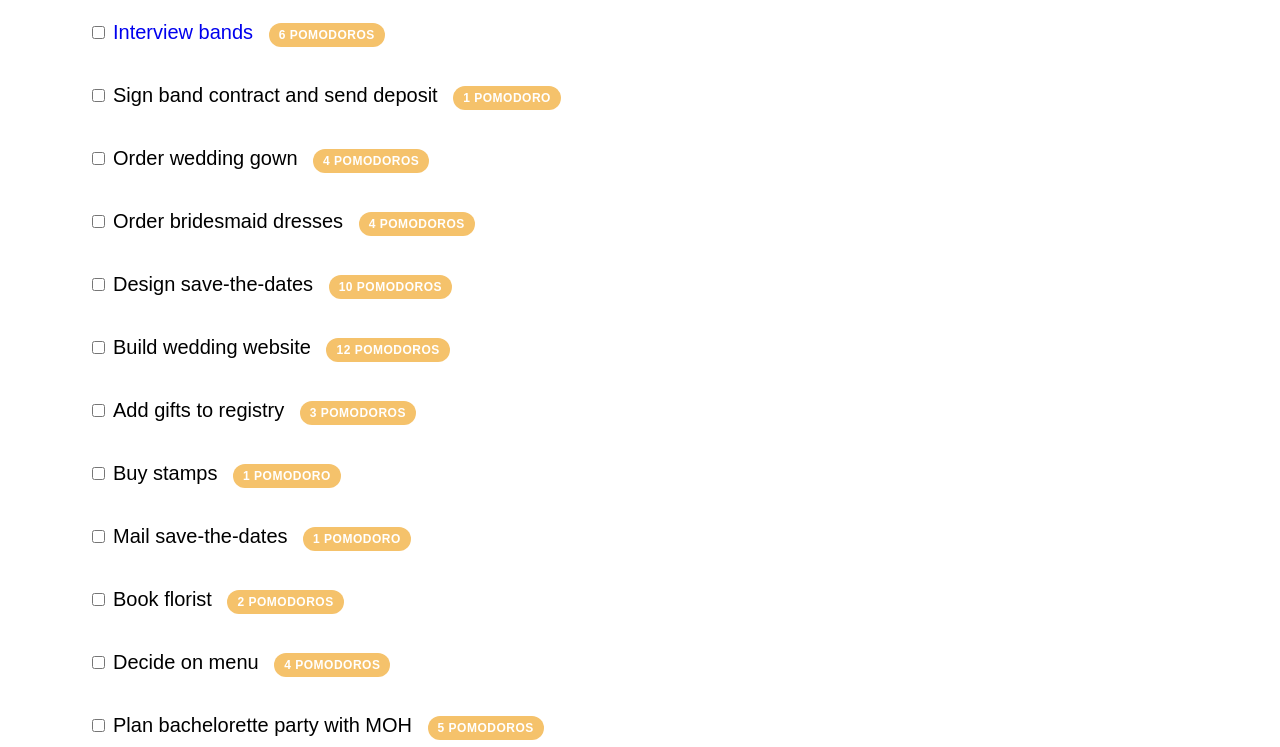
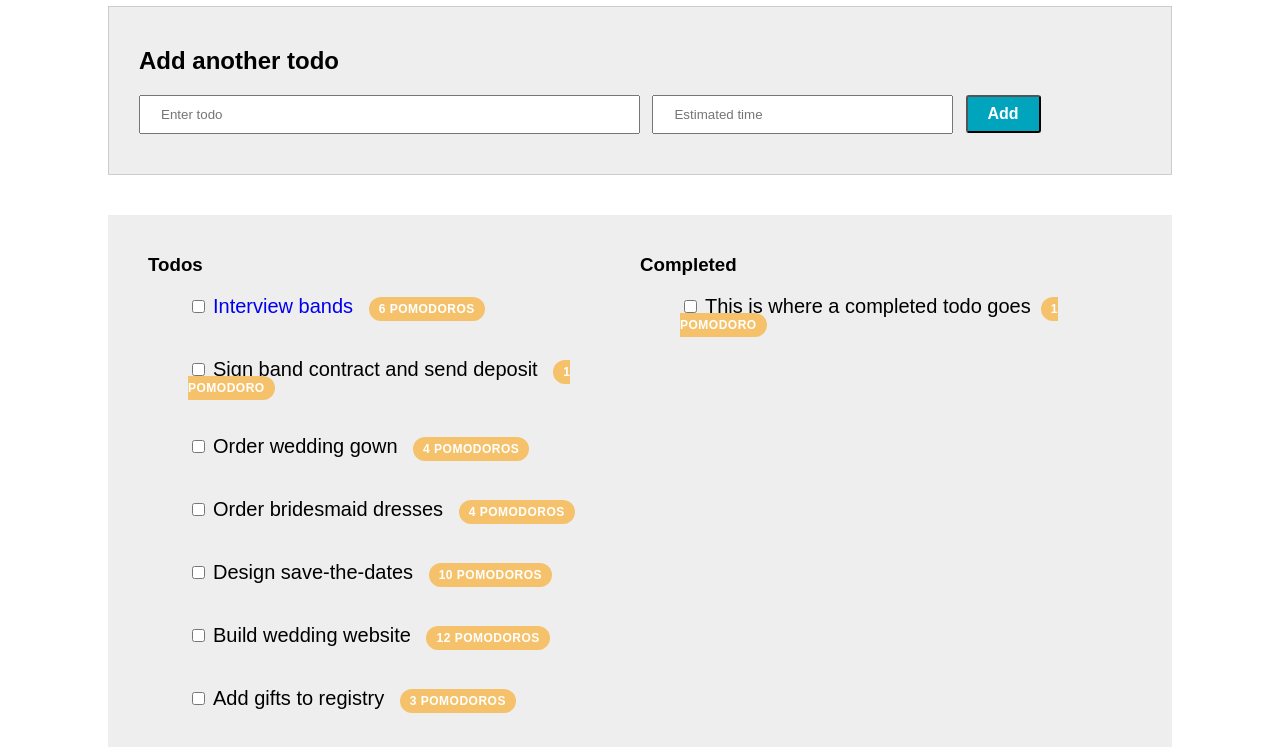
Before and after one commit to lesleyburr/todo_app_front_end, a plain HTML site: page index.html in a window 1280 px wide. Shown: the part 160-907 px from the top of the page. Drawn offline with Linux system fonts and the light colour scheme.

Commit message:
changed layout

```diff
--- a/index.css
+++ b/index.css
@@ -4,7 +4,7 @@ html {
 }
 
 body {
-    padding: 40px;
+    padding: 100px;
 }
 
 h1 {
@@ -35,6 +35,31 @@ li{
 
 a {
     text-decoration: none;
+}
+
+.main-action {
+    background-color: #eee;
+    border: 1px solid #ccc;
+    padding: 20px 30px 20px 30px;
+    margin-bottom: 40px;
+}
+
+.row {
+    background-color: #eee;
+    padding: 20px 40px 20px 40px;
+}
+
+.column {
+    float: left;
+    width: 50%;
+    margin-bottom: 40px;
+}
+
+/* Clear floats after the columns */
+.row:after {
+    content: "";
+    display: table;
+    clear: both;
 }
 
 #add-new-button {
--- a/index.html
+++ b/index.html
@@ -8,10 +8,16 @@
 <body>
     <h1>Lesley's Wedding Planning Todo List</h1>
 
-    <input id="add-text-field" type="text" placeholder="Add another todo">
+    <div class="main-action">
+        <h2>Add another todo</h2>
+    <input id="add-text-field" type="text" placeholder="Enter todo">
     <input id="add-time-field" type="number" placeholder="Estimated time">
     <input id="add-new-button" type="submit" value="Add">
+    </div>
 
+    <div class="row">
+    <div class="column">
+        <h3>Todos</h3>
         <ul>
             <li><input class="checkbox-style" type="checkbox"><a href="show.html">Interview bands <span class="time-estimate">6 pomodoros</span></a></li>
             <li><input class="checkbox-style" type="checkbox">Sign band contract and send deposit <span class="time-estimate">1 pomodoro</span></li>
@@ -27,6 +33,16 @@
             <li><input class="checkbox-style" type="checkbox">Plan bachelorette party with MOH <span class="time-estimate">5 pomodoros</span></li>
             <li><input class="checkbox-style" type="checkbox">Organize rehersal dinner <span class="time-estimate">3 pomodoros</span></li>
         </ul>
+    </div>
+
+    <div class="column">
+        <h3>Completed</h3>
+        <ul>
+        <li><input class="checkbox-style" type="checkbox">This is where a completed todo goes<span class="time-estimate">1 pomodoro</span></li>
+        </ul>
+    </div>
+
+    </div>
 
 </body>
 
--- a/show.css
+++ b/show.css
@@ -4,23 +4,26 @@ html {
 }
 
 body {
-    padding: 40px;
+    padding: 100px;
 }
 
 h1 {
     font-weight: 400;
 }
 
-.nav {
+h2{
+  display: inline-block;
+  vertical-align: middle;
+  font-size: 45px;
+  margin: 20px 0px;
+}
+
+.nav a{
     font-size: 20px;
     padding-bottom: 40px;
     text-decoration: none;
     list-style-type: none;
-    display: inline-block;
-}
-
-.nav li{
-    display: inline-block;
+    padding-right: 20px;
 }
 
 .time-estimate{
```
Also changed, not shown: show.html (+5 -3 lines). Lines whose indentation alone changed are shown as unchanged.
